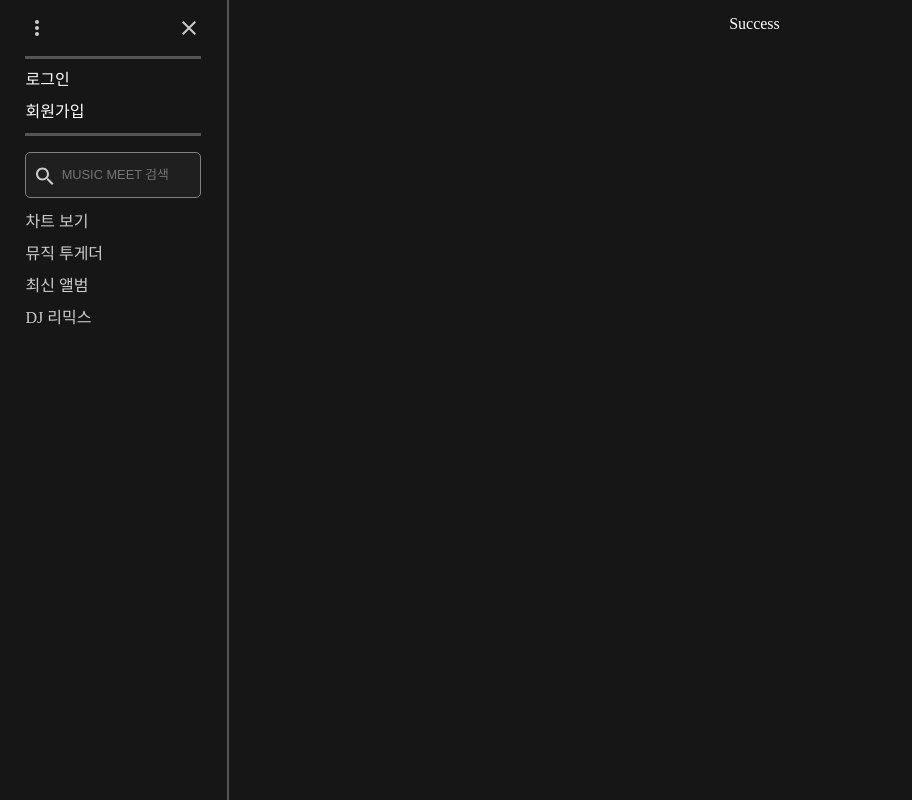
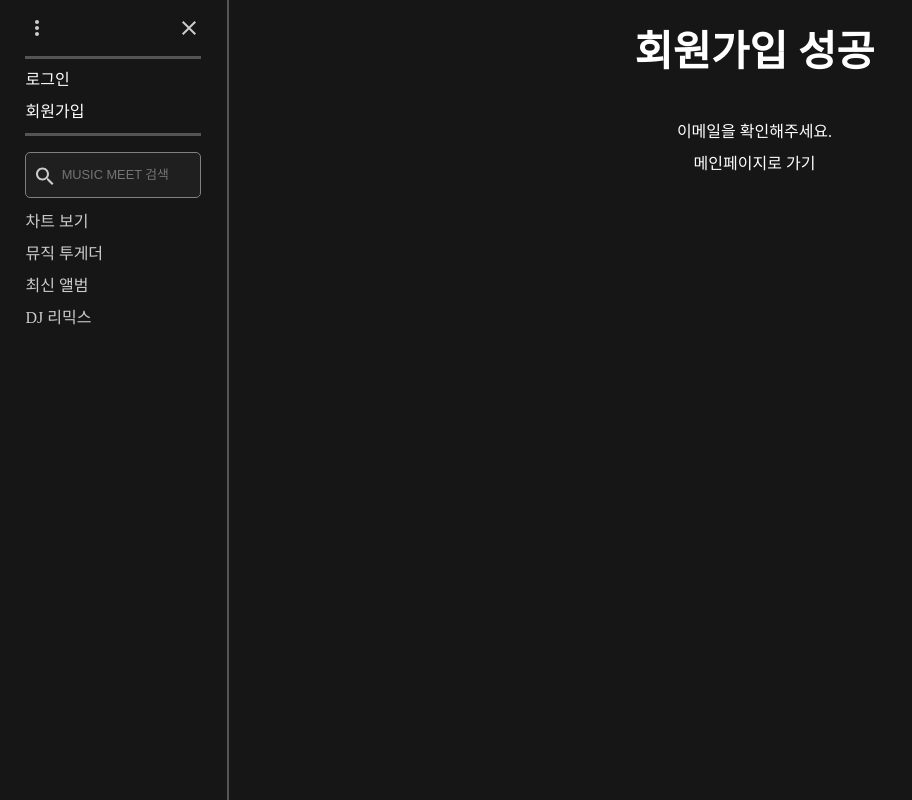
Before and after one commit to MUSIC-MEET/MUSIC_MEET, a React (Create React App) app in the folder Frontend/: page /signup/success in a window 1280 px wide. Shown: the whole page, without its empty margins (0-912 px from the left). Built offline with nearby package versions, Linux system fonts and the light colour scheme; a web font is replaced by a local one.

Commit message:
회원가입 성공 페이지 완성

```diff
--- a/Frontend/src/locales/en/registerPage.js
+++ b/Frontend/src/locales/en/registerPage.js
@@ -32,5 +32,10 @@ export default {
             invalid: "Disabled Email",
             valid: "Available Email"
         }
+    },
+    success: {
+        title: "Success SignUp",
+        ment: "Please check your email.",
+        go: "Go to MainPage"
     }
 };
--- a/Frontend/src/locales/kr/registerPage.js
+++ b/Frontend/src/locales/kr/registerPage.js
@@ -32,5 +32,10 @@ export default {
             invalid: "사용 불가능한 이메일",
             valid: "사용가능한 이메일"
         }
+    },
+    success: {
+        title: "회원가입 성공",
+        ment: "이메일을 확인해주세요.",
+        go: "메인페이지로 가기"
     }
 };
--- a/Frontend/src/pages/SignUp/Success.tsx
+++ b/Frontend/src/pages/SignUp/Success.tsx
@@ -1,9 +1,25 @@
-import React from "react";
+/** @jsxImportSource @emotion/react */
+import React, { useCallback } from "react";
+import Content from "components/UI/Content";
+import Title from "components/common/Title";
+import { useTranslation } from "react-i18next";
+import { css } from "@emotion/react";
+import { useNavigate } from "react-router-dom";
+
 
 function Success() {
+    const { t } = useTranslation("registerPage");
+    const navigate = useNavigate();
+    const onClickHandler = useCallback(() => {
+        navigate("/");
+    }, [navigate]);
     return (
-        <div>Success</div>
+        <Content>
+            <Title>{t("success.title")}</Title>
+            <p>{t("success.ment")}</p>
+            <a onClick={onClickHandler} css={css`margin-top: 1rem; cursor: pointer;`}> {t("success.go")}</a>
+        </Content>
     );
 }
 
-export default Success;
+export default React.memo(Success);
```
